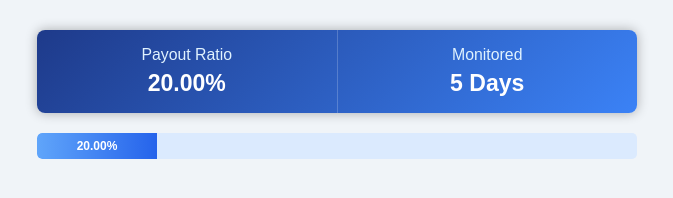
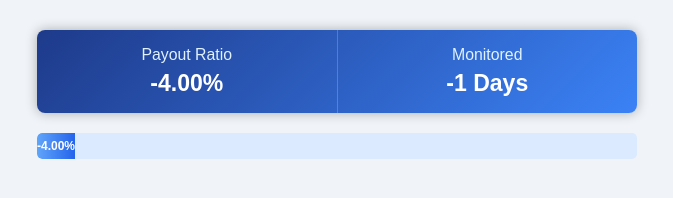
Before and after one commit to bestbtcsites/MainerTron, a plain HTML site: page index.html in a window 1280 px wide. Shown: the whole page, without its empty margins (303-976 px from the left). Drawn offline with Linux system fonts and the light colour scheme.

Commit message:
index.html

```diff
--- a/index.html
+++ b/index.html
@@ -140,7 +140,7 @@
   </div>
 
   <script>
-    const startDate = new Date("2025-06-22");
+    const startDate = new Date("2025-06-28");
     const today = new Date();
     const daysElapsed = Math.floor((today - startDate) / (1000 * 60 * 60 * 24)) + 1;
     const payoutRatio = (4 * daysElapsed).toFixed(2);
```
